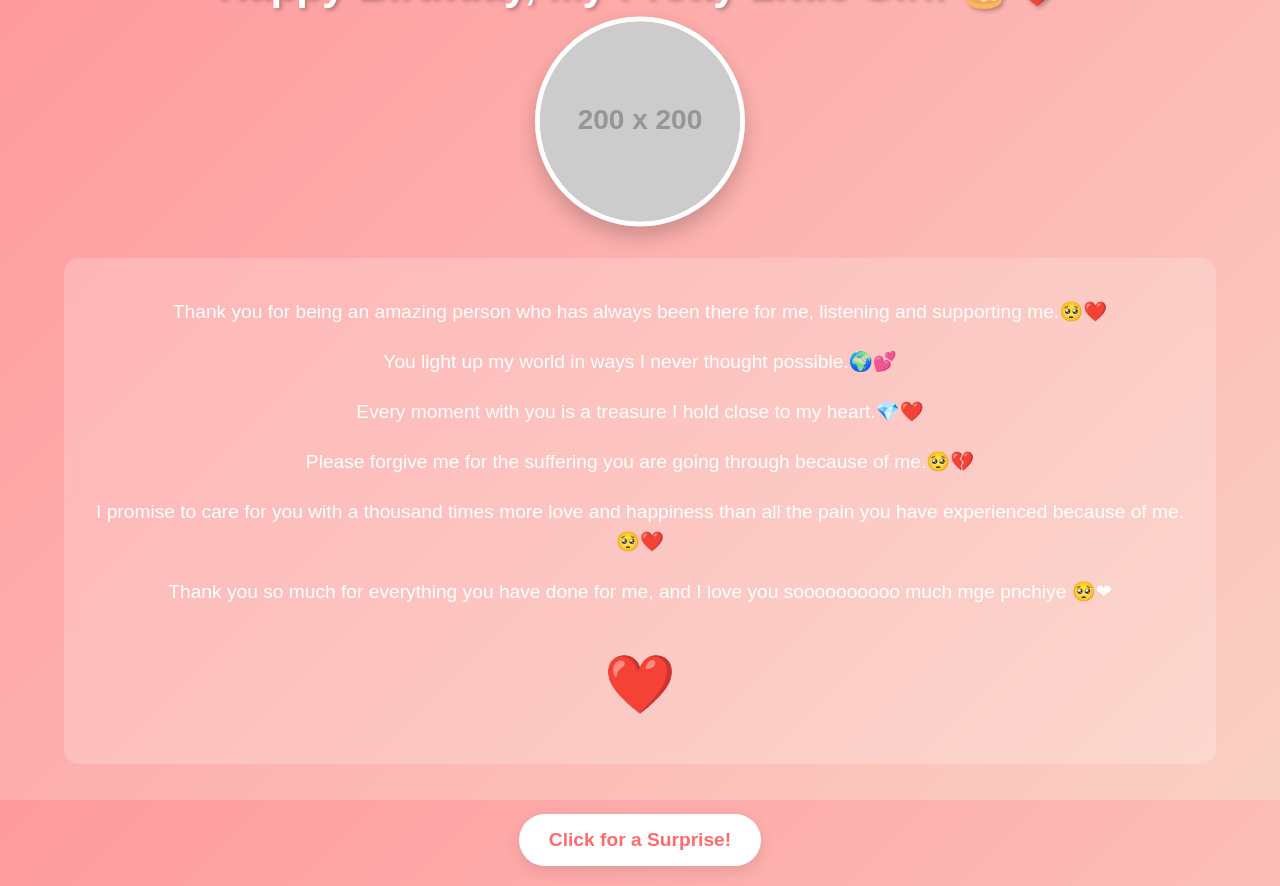
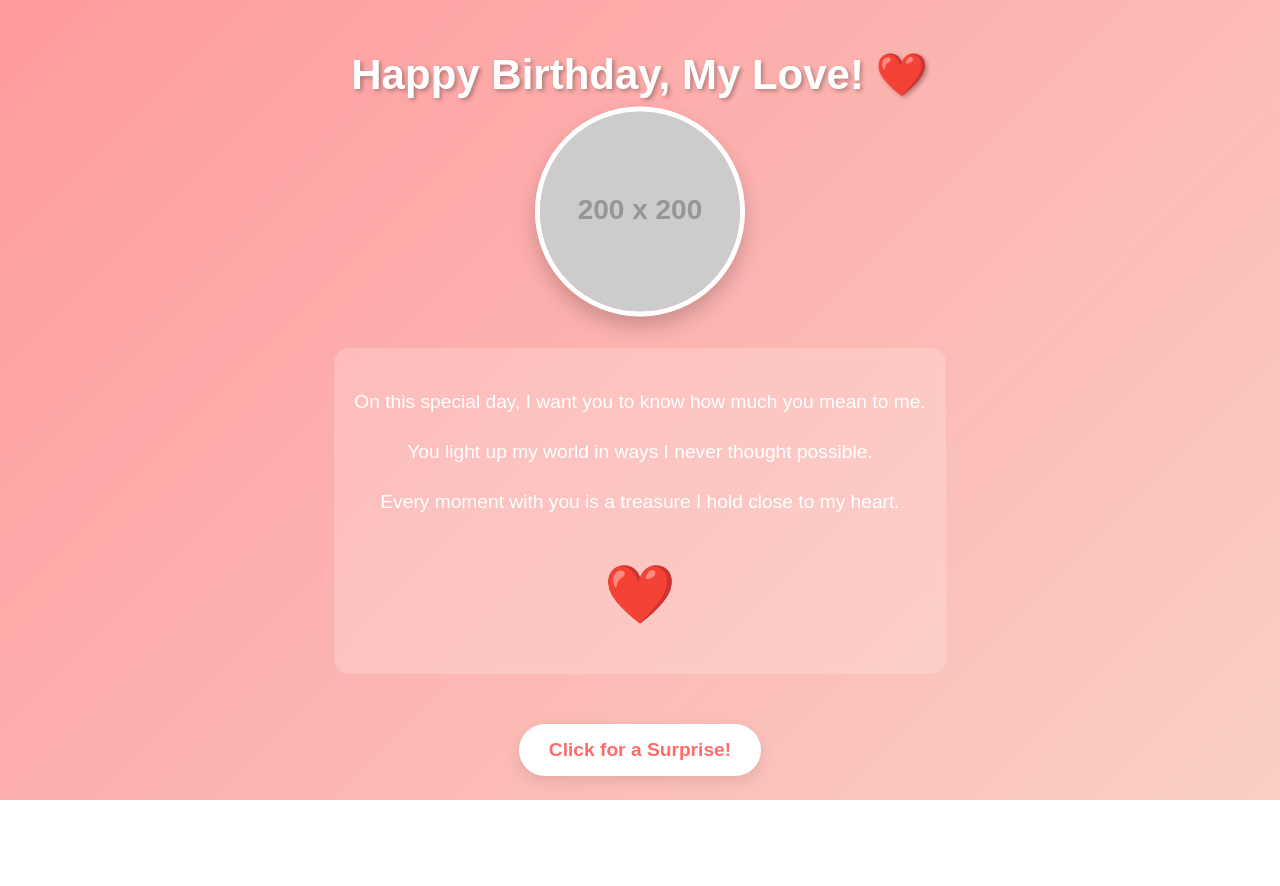
Before and after one commit to manuja-hiranya/happybirthday, a plain HTML site: page index.html in a window 1280 px wide. After the commit the page ends 800 px from the top, so only its background shows below. Drawn offline with Linux system fonts and the light colour scheme; placeholder pictures from the web are drawn by us.

Commit message:
Add files via upload

```diff
--- a/index.html
+++ b/index.html
@@ -172,7 +172,7 @@
 </head>
 <body>
     <div class="container">
-        <h1>Happy Birthday, My Pretty Little Girl! 🎂❤️</h1>
+        <h1>Happy Birthday, My Love! ❤️</h1>
 
         <div class="photo-frame">
             <!-- Replace with your girlfriend's photo -->
@@ -180,12 +180,9 @@
         </div>
 
         <div class="message">
-            <p>Thank you for being an amazing person who has always been there for me, listening and supporting me.🥺❤️</p>
-            <p>You light up my world in ways I never thought possible.🌍💕</p>
-            <p>Every moment with you is a treasure I hold close to my heart.💎❤️</p>
-            <p>Please forgive me for the suffering you are going through because of me.🥺💔</p>
-            <p>I promise to care for you with a thousand times more love and happiness than all the pain you have experienced because of me. 🥺❤️</p>
-            <p>Thank you so much for everything you have done for me, and I love you soooooooooo much mge pnchiye 🥺❤</p>
+            <p>On this special day, I want you to know how much you mean to me.</p>
+            <p>You light up my world in ways I never thought possible.</p>
+            <p>Every moment with you is a treasure I hold close to my heart.</p>
             <div class="heart">❤️</div>
         </div>
 
```
